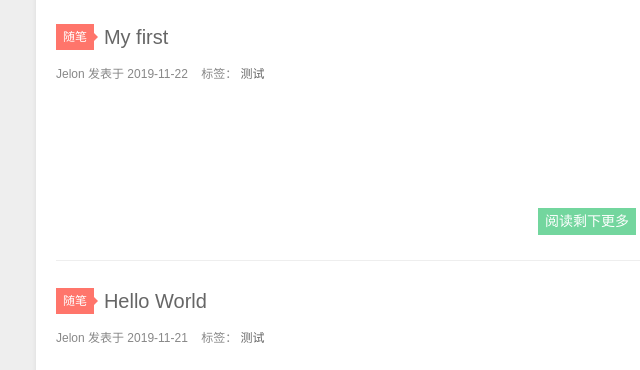
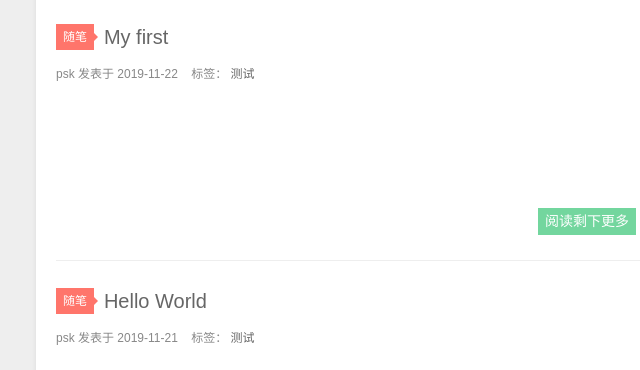
Before and after one commit to HuiBuGaiShaNaHuaTuoYo/HuiBuGaiShaNaHuaTuoYo.github.io, a plain HTML site: page archives/2019/11/index.html in a window 1280 px wide. Shown: the part 130-500 px from the top of the page, 14-654 px from the left. Drawn offline with Linux system fonts and the light colour scheme.

Commit message:
Site updated: 2019-11-24 08:47:33

```diff
--- a/archives/2019/11/index.html
+++ b/archives/2019/11/index.html
@@ -143,7 +143,7 @@
 
     </header>
     <p class="post-meta">
-        Jelon 发表于
+        psk 发表于
         <time datetime="2019-11-22T02:53:44.000Z">2019-11-22</time>
         &nbsp;&nbsp;
         <span class="post-tags">
@@ -193,7 +193,7 @@
 
     </header>
     <p class="post-meta">
-        Jelon 发表于
+        psk 发表于
         <time datetime="2019-11-21T06:21:01.125Z">2019-11-21</time>
         &nbsp;&nbsp;
         <span class="post-tags">
```
Also changed, not shown: archives/2019/index.html (+2 -2 lines), archives/index.html (+2 -2 lines), categories/随笔/index.html (+2 -2 lines), categories/随笔/随笔1/index.html (+1 -1 lines), content.json (+1 -1 lines), index.html (+2 -2 lines), tags/测试/index.html (+2 -2 lines).
